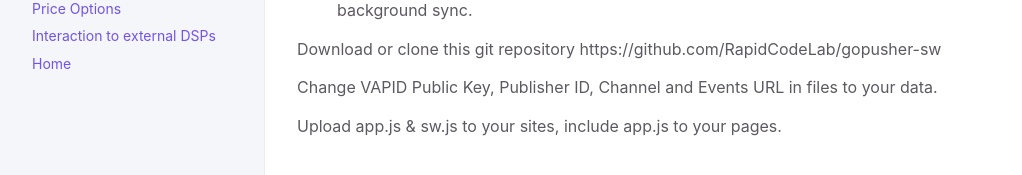
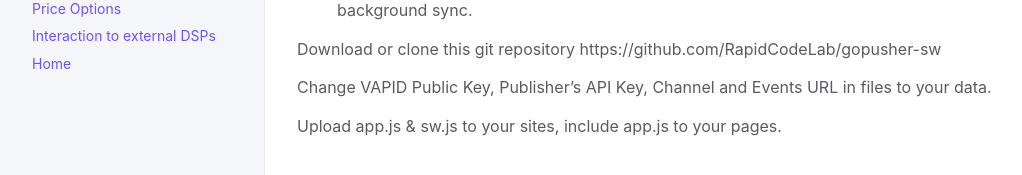
Before and after one commit to RapidCodeLab/gopusher-wiki, a Jekyll site: the page built from docs/03-sw-integration.md, in a window 1280 px wide. Shown: the part 283-458 px from the top of the page, without its empty margins (91-1113 px from the left). Built offline with Jekyll 4.4.1, drawn with Linux system fonts in a browser that asks for light colours; our own code applies the rules of GitHub Pages for plain Markdown files.

Commit message:
after install step

```diff
--- a/docs/03-sw-integration.md
+++ b/docs/03-sw-integration.md
@@ -8,6 +8,6 @@
 
 Download or clone this git repository https://github.com/RapidCodeLab/gopusher-sw
 
-Change VAPID Public Key, Publisher ID, Channel and Events URL in files to your data.
+Change VAPID Public Key, Publisher's API Key, Channel and Events URL in files to your data.
 
 Upload app.js & sw.js to your sites, include app.js to your pages.
```
